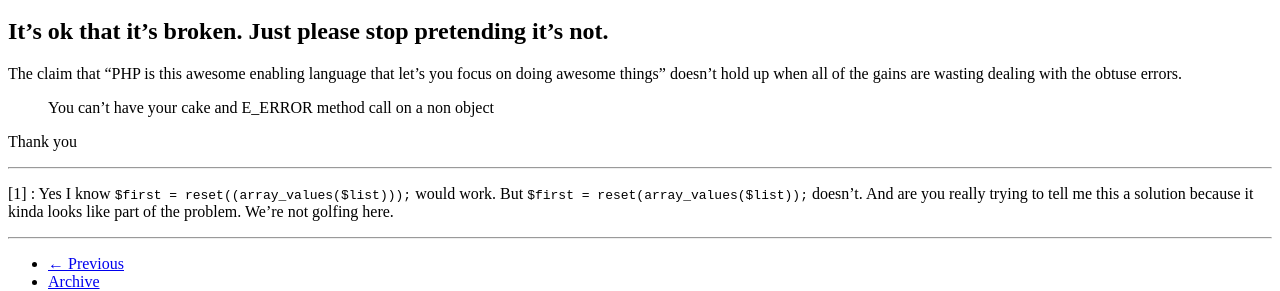
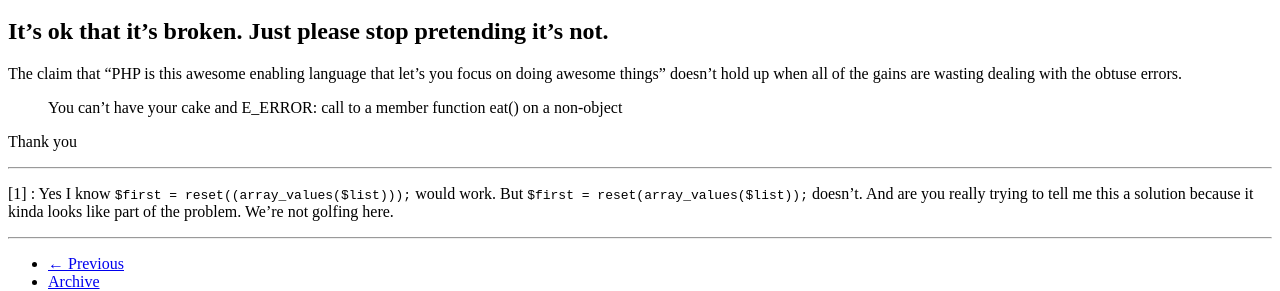
Before and after one commit to edorian/edorian.github.io, a Jekyll site: the page built from _posts/2013-10-19-Please-stop-pretending-PHP-is-a-good-language.md, in a window 1280 px wide. Shown: the part 1350-1641 px from the top of the page. Built offline with Jekyll 4.4.1, drawn with Linux system fonts in a browser that asks for light colours; nearby versions of some CDN libraries; comment, search, counter and statistics services are not loaded; a style sheet for code colours, icons or effects is not loaded.

Commit message:
Improve error

```diff
--- a/_posts/2013-10-19-Please-stop-pretending-PHP-is-a-good-language.md
+++ b/_posts/2013-10-19-Please-stop-pretending-PHP-is-a-good-language.md
@@ -55,7 +55,7 @@ Claiming that **"It's open source! Just fix it"** won't solve any problem either
 
 The claim that "PHP is this awesome enabling language that let's you focus on doing awesome things" doesn't hold up when all of the gains are wasting dealing with the obtuse errors.
 
-> You can't have your cake and E_ERROR method call on a non object
+> You can't have your cake and E_ERROR: call to a member function eat() on a non-object
 
 Thank you
 
```
